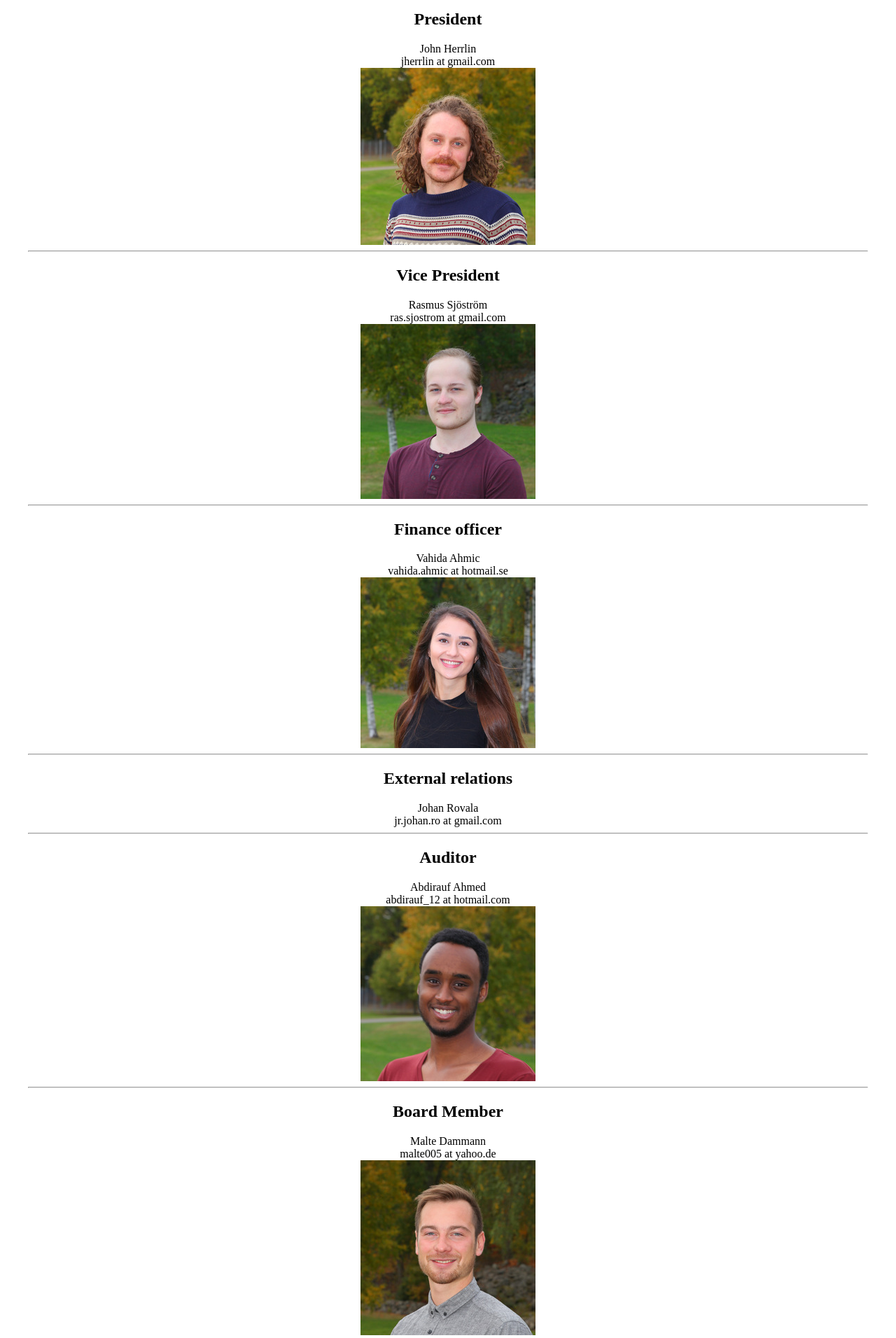
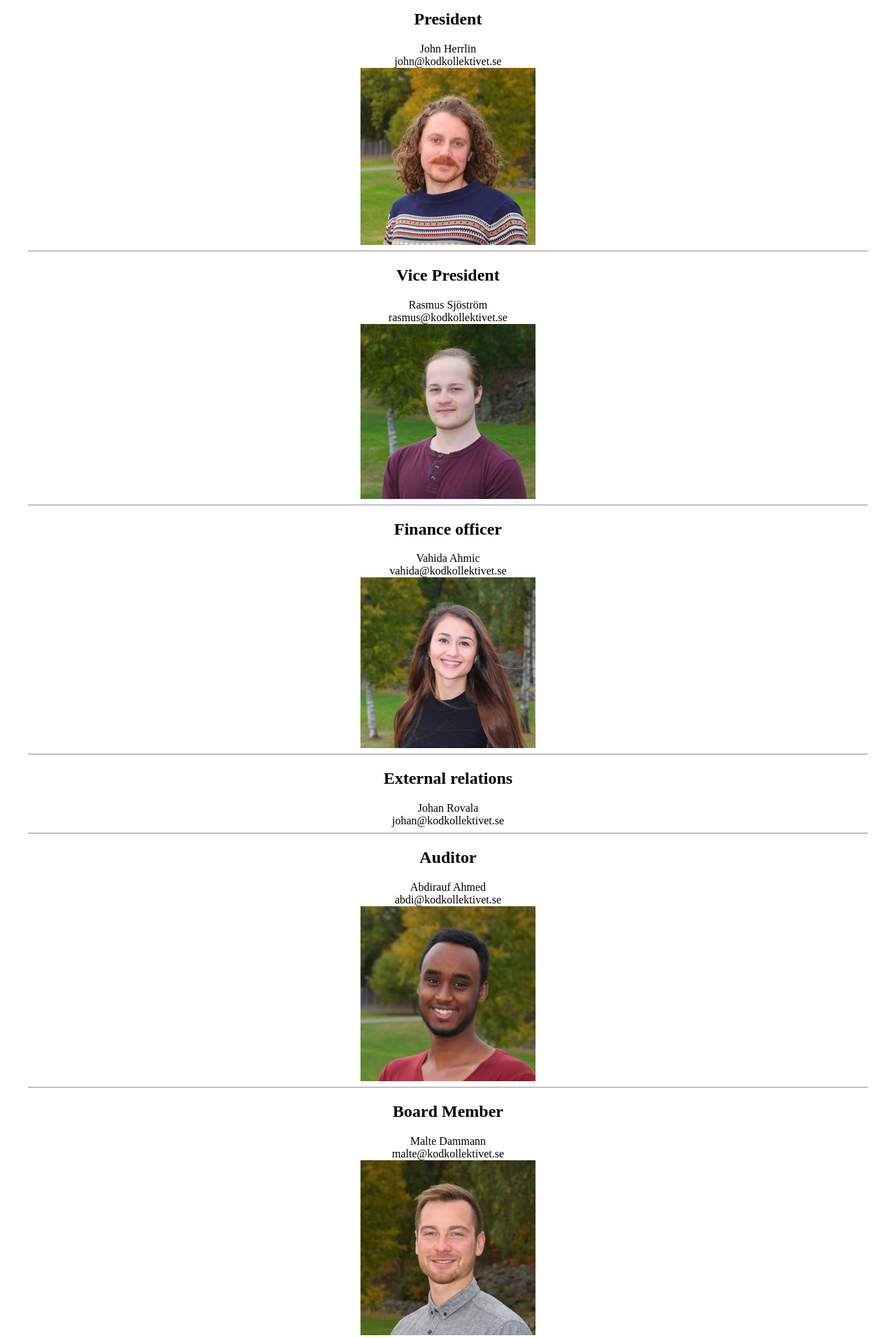
Before and after one commit to Kodkollektivet/kodkollektivet.se, a Django app: page /en/board/ in a window 1280 px wide. Shown: the part 152-2064 px from the top of the page at 70% size. Run offline with Django 3.2, Linux system fonts and the light colour scheme; style sheets or scripts are compiled from the project's sources; some libraries are stand-ins or nearby versions.

Commit message:
Email addresses updated.

```diff
--- a/kodkollektivet/templates/base.html
+++ b/kodkollektivet/templates/base.html
@@ -70,6 +70,15 @@
           {% endif %}
         </section>
       </aside>
+
+      <aside>
+        <section>
+          <hr>
+          <h3>{% trans "Get in contact" %}:</h3>
+          info@kodkollektivet.se</br>
+        </section>
+      </aside>
+
       {% endblock %}
     </main>
 
--- a/kodkollektivet/templates/board.html
+++ b/kodkollektivet/templates/board.html
@@ -9,7 +9,7 @@
   <div align="center">
   <h1>{% trans "President" %}</h1>
   John Herrlin</br>
-  jherrlin at gmail.com</br>
+  john@kodkollektivet.se</br>
   <img src="{% static 'img/board/john_resized.jpg' %}" alt="image of John Herrlin" />
   <div>
 </section>
@@ -20,7 +20,7 @@
   <div align="center">
   <h1>{% trans "Vice President" %}</h1>
   Rasmus Sjöström</br>
-  ras.sjostrom at gmail.com</br>
+  rasmus@kodkollektivet.se</br>
   <img src="{% static 'img/board/rasmus_resized.jpg' %}" alt="image of Rasmus Sjöström" />
   <div>
 </section>
@@ -31,7 +31,7 @@
   <div align="center">
   <h1>{% trans "Finance officer" %}</h1>
   Vahida Ahmic</br>
-  vahida.ahmic at hotmail.se</br>
+  vahida@kodkollektivet.se</br>
   <img src="{% static 'img/board/vahida_resized.jpg' %}" alt="image of Vahida" />
   <div>
 </section>
@@ -42,7 +42,7 @@
   <div align="center">
   <h1>{% trans "External relations" %}</h1>
   Johan Rovala </br>
-  jr.johan.ro at gmail.com</br>
+  johan@kodkollektivet.se</br>
   <div>
 </section>
 
@@ -52,7 +52,7 @@
   <div align="center">
   <h1>{% trans "Auditor" %}</h1>
   Abdirauf Ahmed</br>
-  abdirauf_12 at hotmail.com</br>
+  abdi@kodkollektivet.se</br>
   <img src="{% static 'img/board/abdi_resized.jpg' %}" alt="image of Abdi" />
   <div>
 </section>
@@ -63,7 +63,7 @@
   <div align="center">
   <h1>{% trans "Board Member" %}</h1>
   Malte Dammann</br>
-  malte005 at yahoo.de</br>
+  malte@kodkollektivet.se</br>
   <img src="{% static 'img/board/malte_resized.jpg' %}" alt="image of Malte" />
   <div>
 </section>
@@ -74,7 +74,7 @@
   <div align="center">
   <h1>{% trans "Board Member" %}</h1>
   Alexander Spottka </br>
-  alex.sp at posteo.de</br>
+  alex@kodkollektivet.se</br>
   <img src="{% static 'img/board/alex_resized.jpg' %}" alt="image of Alex" />
   <div>
 </section>
@@ -85,7 +85,7 @@
   <div align="center">
   <h1>{% trans "Board Member" %}</h1>
   Otto Bergman</br>
-  otto_bergman at live.se</br>
+  otto@kodkollektivet.se</br>
   <img src="{% static 'img/board/otto_resized.jpg' %}" alt="image of Otto" />
   <div>
 </section>
@@ -96,6 +96,7 @@
   <div align="center">
   <h1>{% trans "Board Member" %}</h1>
   Peter Danielsson</br>
+  peter@kodkollektivet.se</br>
   <img src="{% static 'img/board/peter_resized.jpg' %}" alt="image of Peter" />
   <div>
 </section>
```
